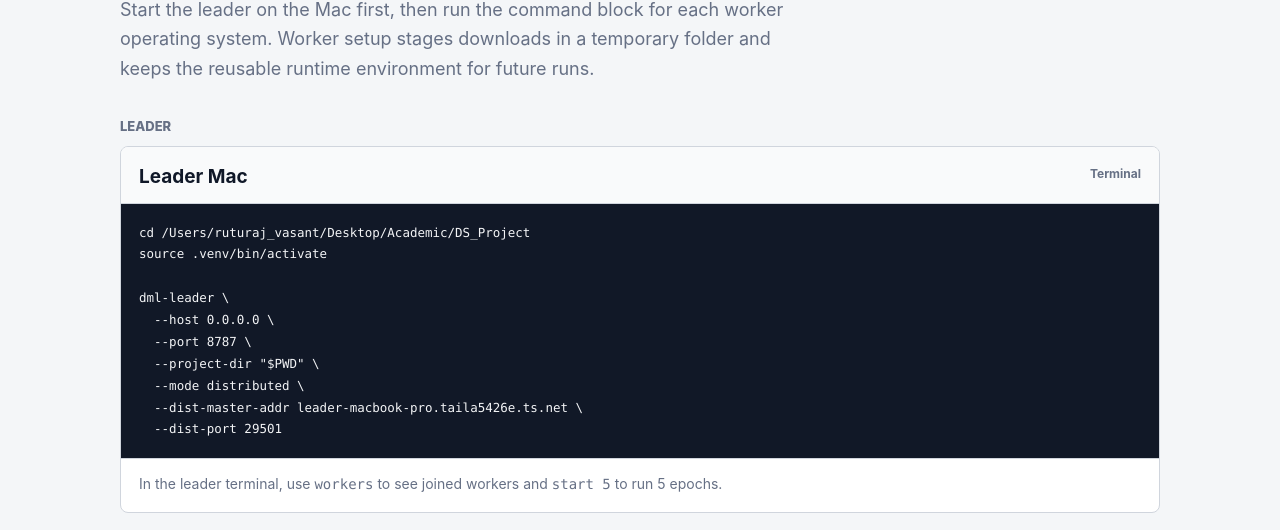
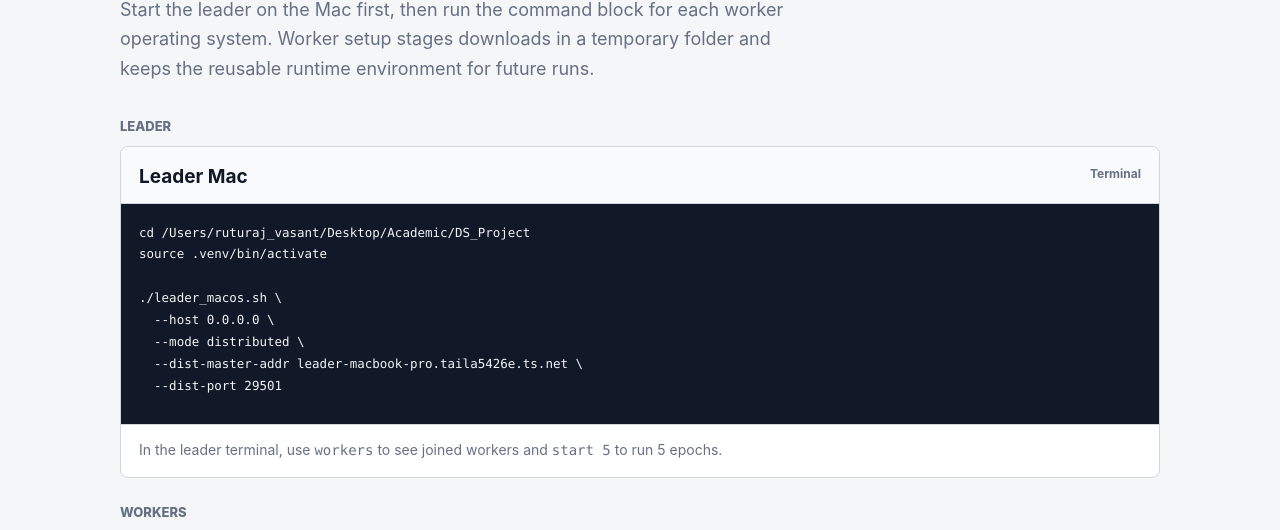
Before and after one commit to Ruturaj-Vasant/Distributed_MachineLearning_Training_Inference, a plain HTML site: page docs/index.html in a window 1280 px wide. Shown: the part 216-746 px from the top of the page. Drawn offline with Linux system fonts and the light colour scheme.

```diff
--- a/docs/index.html
+++ b/docs/index.html
@@ -291,10 +291,8 @@
           <pre><code>cd /Users/ruturaj_vasant/Desktop/Academic/DS_Project
 source .venv/bin/activate
 
-dml-leader \
+./leader_macos.sh \
   --host 0.0.0.0 \
-  --port 8787 \
-  --project-dir "$PWD" \
   --mode distributed \
   --dist-master-addr leader-macbook-pro.taila5426e.ts.net \
   --dist-port 29501</code></pre>
```
Also changed, not shown: 3 other files.
